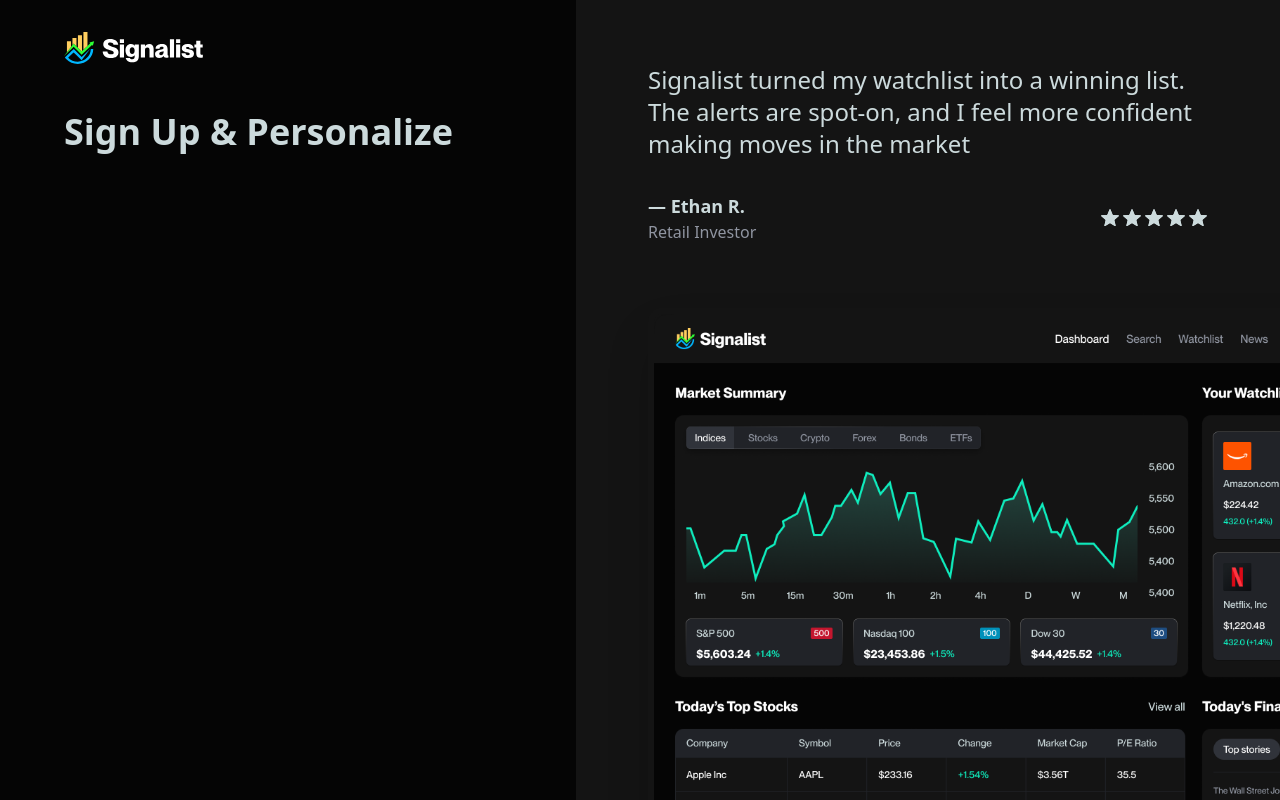
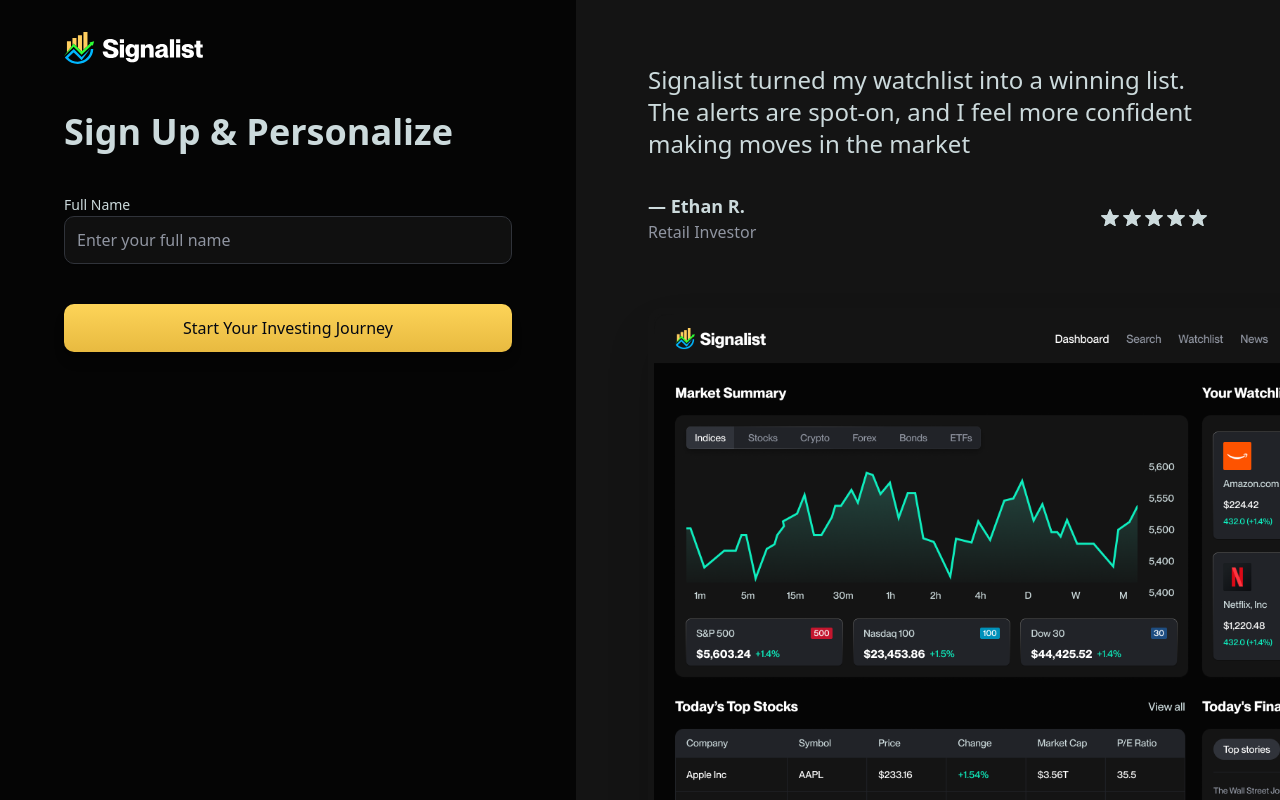
Before and after one commit to arafatYasir/Signalist, a Next.js app: page /sign-up in a window 1280 px wide. Built offline with nearby package versions, Linux system fonts and the light colour scheme.

Commit message:
Created custom reusable InputField component

```diff
--- a/app/(auth)/sign-up/page.tsx
+++ b/app/(auth)/sign-up/page.tsx
@@ -1,9 +1,55 @@
 "use client";
 
+import InputField from "@/components/InputField";
+import { Button } from "@/components/ui/button";
+import { useForm } from "react-hook-form";
+
 const SignUp = () => {
+    const {
+        register,
+        handleSubmit,
+        control,
+        formState: { errors, isSubmitting },
+    } = useForm<SignUpFormData>({
+        defaultValues: {
+            fullName: "",
+            email: "",
+            password: "",
+            country: "",
+            investmentGoals: "",
+            riskTolerance: "",
+            preferredIndustry: "",
+        },
+        mode: "onBlur"
+    });
+
+    const onSubmit = async (data: SignUpFormData) => {
+        try {
+            console.log(data);
+        } catch (e) {
+            console.error(e)
+        }
+    }
+
     return (
         <>
             <h1 className="form-title">Sign Up & Personalize</h1>
+
+            <form onSubmit={handleSubmit(onSubmit)} className="space-y-5 ">
+                {/* ---- Inputs ---- */}
+                <InputField
+                    name="fullName"
+                    label="Full Name"
+                    placeholder="Enter your full name"
+                    register={register}
+                    error={errors.fullName}
+                    validation={{required: "Full name is required", minLength: 2}}
+                />
+
+                <Button type="submit" disabled={isSubmitting} className="yellow-btn w-full mt-5">
+                    {isSubmitting ? "Creating Account..." : "Start Your Investing Journey"}
+                </Button>
+            </form>
         </>
     )
 }
--- /dev/null
+++ b/components/InputField.tsx
@@ -0,0 +1,28 @@
+import { cn } from "@/lib/utils"
+import { Input } from "./ui/input"
+
+const InputField = ({ name, label, placeholder, register, error, validation, type = "text", disabled, value } : FormInputProps) => {
+    return (
+        <div className="space-y-2">
+            <label htmlFor={name} className="form-label">
+                {label}
+            </label>
+
+            <Input
+                type={type}
+                id={name}
+                disabled={disabled}
+                value={value}
+                placeholder={placeholder}
+                className={cn("form-input", {
+                    "opacity-50 cursor-not-allowed": disabled
+                })}
+                {...register(name, validation)}
+            />
+
+            {error && <p className="text-sm text-red-500">{error.message}</p>}
+        </div>
+    )
+}
+
+export default InputField
```
